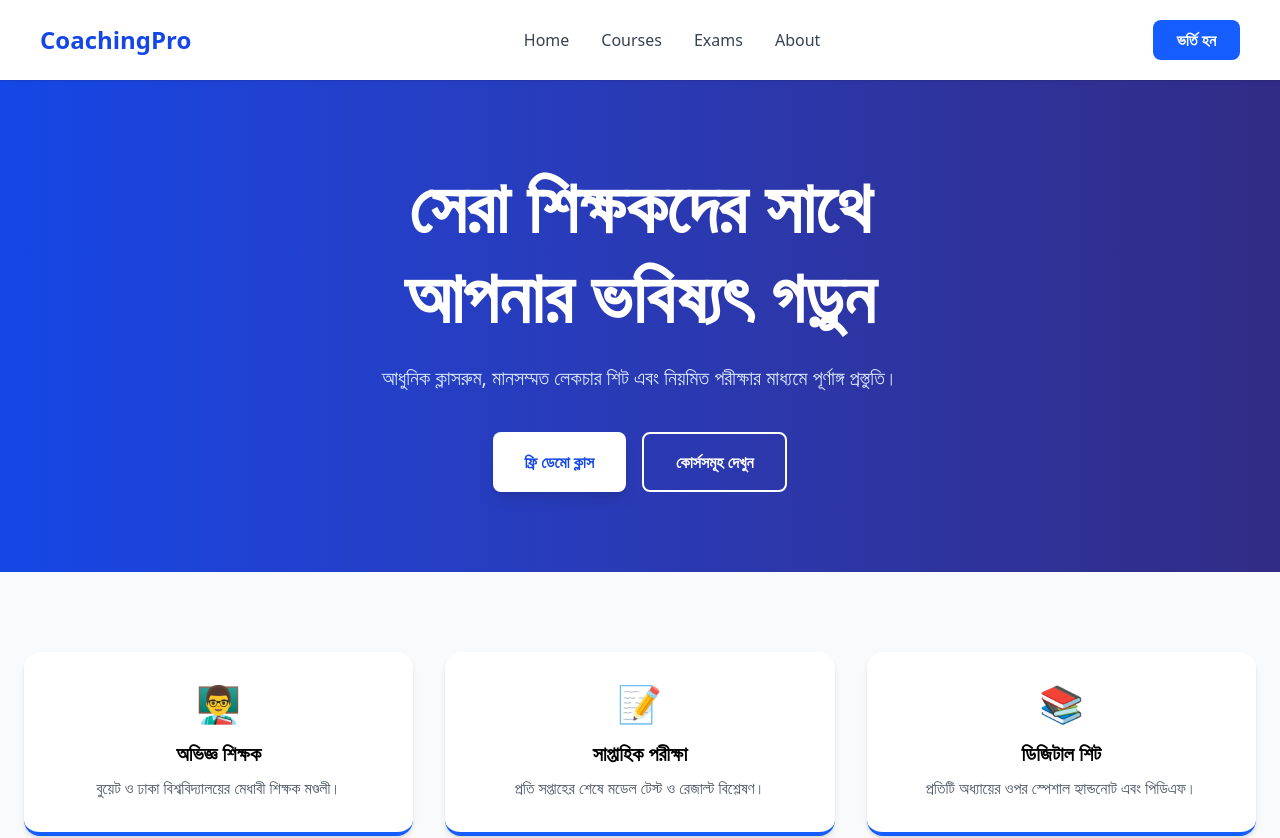
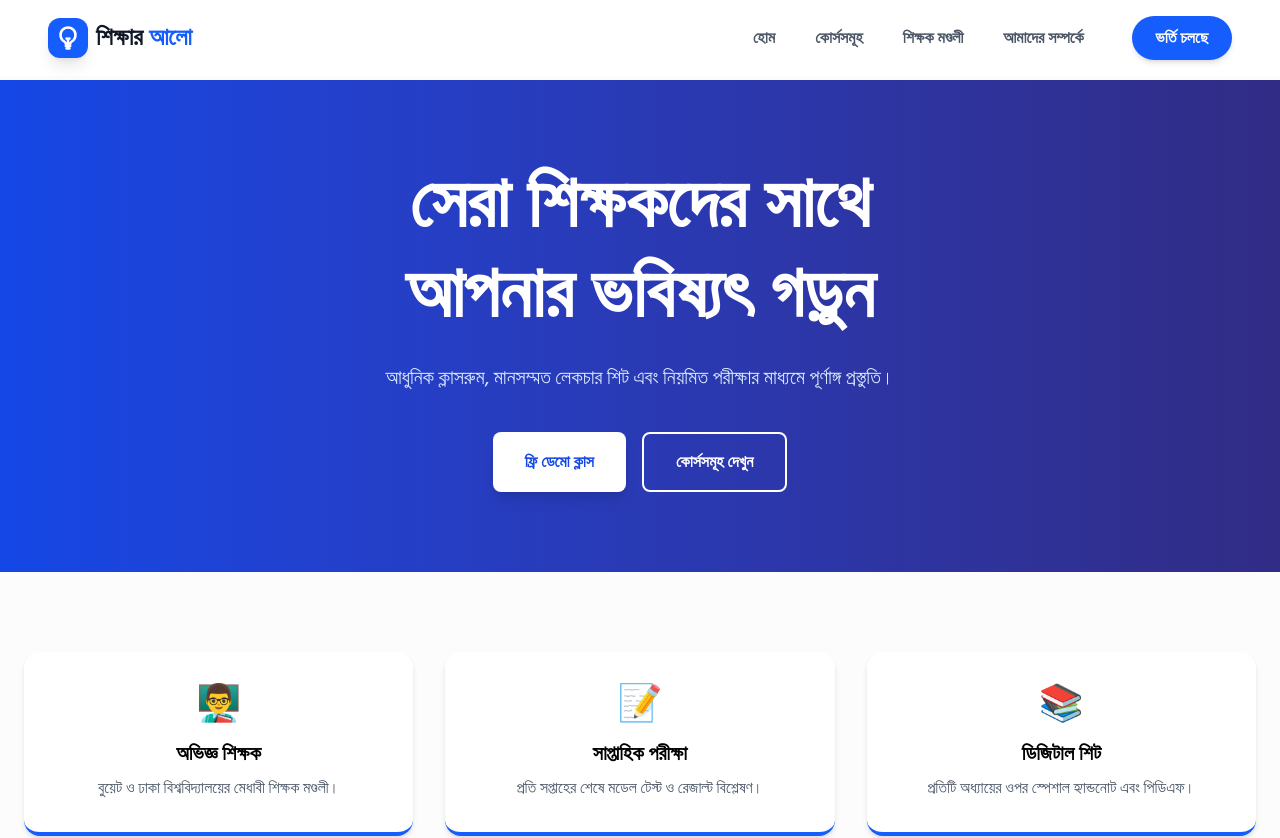
Before and after one commit to Durjoyalways/coaching-center, a Next.js app: page / in a window 1280 px wide. Shown: the top 838 px of the page. Built offline with nearby package versions, Linux system fonts and the light colour scheme.

Commit message:
added navbar

```diff
--- a/src/app/globals.css
+++ b/src/app/globals.css
@@ -1,4 +1,20 @@
 @import "tailwindcss";
-@tailwind base;
-@tailwind components;
-@tailwind utilities;
+
+:root {
+  --font-sans: var(--font-hind-siliguri), ui-sans-serif, system-ui;
+}
+
+body {
+  font-family: var(--font-sans);
+}
+
+/* প্রফেশনাল গ্লো হোভার ইফেক্ট */
+.hover-glow {
+  transition: all 0.4s cubic-bezier(0.4, 0, 0.2, 1);
+}
+
+.hover-glow:hover {
+  transform: translateY(-8px);
+  box-shadow: 0 20px 40px -15px rgba(59, 130, 246, 0.25);
+  border-color: rgba(59, 130, 246, 0.5);
+}
--- a/src/app/layout.tsx
+++ b/src/app/layout.tsx
@@ -1,18 +1,19 @@
+import { Hind_Siliguri } from "next/font/google";
 import "./globals.css";
 import Navbar from "@/components/shared/Navbar";
-import Footer from "@/components/shared/Footer";
 
-export default function RootLayout({
-  children,
-}: {
-  children: React.ReactNode;
-}) {
+const hindSiliguri = Hind_Siliguri({
+  subsets: ["bengali"],
+  weight: ["300", "400", "500", "600", "700"],
+  variable: '--font-hind-siliguri',
+});
+
+export default function RootLayout({ children }: { children: React.ReactNode }) {
   return (
-    <html lang="en">
-      <body className="bg-gray-50">
+    <html lang="bn" className={hindSiliguri.variable}>
+      <body className="font-sans antialiased bg-[#fcfcfc] pt-20">
         <Navbar />
         {children}
-        <Footer />
       </body>
     </html>
   );
--- a/src/components/shared/Navbar.tsx
+++ b/src/components/shared/Navbar.tsx
@@ -1,18 +1,108 @@
-import Link from 'next/link';
+"use client";
+
+import Link from "next/link";
+import { useState, useEffect } from "react";
 
 export default function Navbar() {
+  const [isScrolled, setIsScrolled] = useState(false);
+  const [isMenuOpen, setIsMenuOpen] = useState(false);
+
+  useEffect(() => {
+    const handleScroll = () => setIsScrolled(window.scrollY > 20);
+    window.addEventListener("scroll", handleScroll);
+    return () => window.removeEventListener("scroll", handleScroll);
+  }, []);
+
+  const navLinks = [
+    { href: "/", label: "হোম" },
+    { href: "/courses", label: "কোর্সসমূহ" },
+    { href: "/teachers", label: "শিক্ষক মণ্ডলী" },
+    { href: "/about", label: "আমাদের সম্পর্কে" },
+  ];
+
   return (
-    <nav className="flex justify-between items-center px-10 py-5 bg-white shadow-sm sticky top-0 z-50">
-      <div className="text-2xl font-bold text-blue-700">CoachingPro</div>
-      <ul className="hidden md:flex gap-8 font-medium text-gray-700">
-        <li><Link href="/">Home</Link></li>
-        <li><Link href="/courses">Courses</Link></li>
-        <li><Link href="/exams">Exams</Link></li>
-        <li><Link href="/about">About</Link></li>
-      </ul>
-      <button className="bg-blue-600 text-white px-6 py-2 rounded-lg font-semibold hover:bg-blue-700 transition">
-        ভর্তি হন
-      </button>
+    <nav
+      className={`fixed top-0 w-full z-50 transition-all duration-500 ${
+        isScrolled || isMenuOpen
+          ? "bg-white/90 backdrop-blur-md shadow-lg"
+          : "bg-white"
+      }`}
+    >
+      <div className="max-w-7xl mx-auto px-5 md:px-12 py-4 flex justify-between items-center relative">
+
+        {/* লোগো সেকশন */}
+        <Link href="/" className="flex items-center gap-2 z-50">
+          <div className="w-10 h-10 bg-blue-600 rounded-xl flex items-center justify-center text-white shadow-lg">
+            <svg xmlns="http://www.w3.org/2000/svg" fill="none" viewBox="0 0 24 24" strokeWidth={2.5} stroke="currentColor" className="w-6 h-6">
+              <path strokeLinecap="round" strokeLinejoin="round" d="M12 18v-5.25m0 0a6.01 6.01 0 001.5-.189m-1.5.189a6.01 6.01 0 01-1.5-.189m3.75 7.478a12.06 12.06 0 01-4.5 0m3.75 2.383a14.406 14.406 0 01-3 0M14.25 18v-.192c0-.983.658-1.823 1.508-2.316a7.5 7.5 0 10-7.517 0c.85.493 1.509 1.333 1.509 2.316V18" />
+            </svg>
+          </div>
+          <div className="flex flex-col leading-none">
+            <span className="text-xl md:text-2xl font-black text-gray-900">
+              শিক্ষার <span className="text-blue-600">আলো</span>
+            </span>
+          </div>
+        </Link>
+
+        {/* ডেস্কটপ মেনু */}
+        <div className="hidden md:flex items-center gap-8">
+          <ul className="flex gap-2 text-[16px] font-bold text-gray-600">
+            {navLinks.map((link) => (
+              <li key={link.href}>
+                <Link href={link.href} className="px-4 py-2 rounded-lg hover:bg-blue-50 hover:text-blue-600 transition-all relative group overflow-hidden">
+                  <span className="relative z-10">{link.label}</span>
+                  <span className="absolute bottom-0 left-0 w-full h-0.5 bg-blue-600 transform scale-x-0 group-hover:scale-x-100 transition-transform duration-300"></span>
+                </Link>
+              </li>
+            ))}
+          </ul>
+          <Link href="tel:01XXXXXXXXX" className="bg-blue-600 text-white px-6 py-2.5 rounded-full font-bold hover:bg-gray-900 transition shadow-md">
+            ভর্তি চলছে
+          </Link>
+        </div>
+
+        {/* মোবাইল মেনু বাটন */}
+        <button
+          className="md:hidden z-50 p-2 text-gray-600 focus:outline-none"
+          onClick={() => setIsMenuOpen(!isMenuOpen)}
+        >
+          {isMenuOpen ? (
+            <svg xmlns="http://www.w3.org/2000/svg" fill="none" viewBox="0 0 24 24" strokeWidth={2} stroke="currentColor" className="w-8 h-8 text-blue-600">
+              <path strokeLinecap="round" strokeLinejoin="round" d="M6 18L18 6M6 6l12 12" />
+            </svg>
+          ) : (
+            <svg xmlns="http://www.w3.org/2000/svg" fill="none" viewBox="0 0 24 24" strokeWidth={2} stroke="currentColor" className="w-8 h-8">
+              <path strokeLinecap="round" strokeLinejoin="round" d="M3.75 6.75h16.5M3.75 12h16.5m-16.5 5.25h16.5" />
+            </svg>
+          )}
+        </button>
+
+        {/* মোবাইল ড্রয়ার (ব্লার ইফেক্টসহ কম্প্যাক্ট ডিজাইন) */}
+        <div className={`absolute top-full left-0 w-full bg-white/70 backdrop-blur-xl shadow-xl border-t border-gray-100/50 transition-all duration-300 md:hidden overflow-hidden ${isMenuOpen ? "max-h-[400px] opacity-100" : "max-h-0 opacity-0"}`}>
+          <ul className="flex flex-col p-6 gap-5 font-bold text-gray-800">
+            {navLinks.map((link) => (
+              <li key={link.href}>
+                <Link
+                  href={link.href}
+                  onClick={() => setIsMenuOpen(false)}
+                  className="block py-1 hover:text-blue-600 transition"
+                >
+                  {link.label}
+                </Link>
+              </li>
+            ))}
+            <li className="pt-2">
+              <Link
+                href="tel:01XXXXXXXXX"
+                className="bg-blue-600 text-white px-6 py-3.5 rounded-2xl inline-block w-full text-center shadow-lg shadow-blue-200"
+                onClick={() => setIsMenuOpen(false)}
+              >
+                ভর্তি চলছে
+              </Link>
+            </li>
+          </ul>
+        </div>
+      </div>
     </nav>
   );
 }
```
